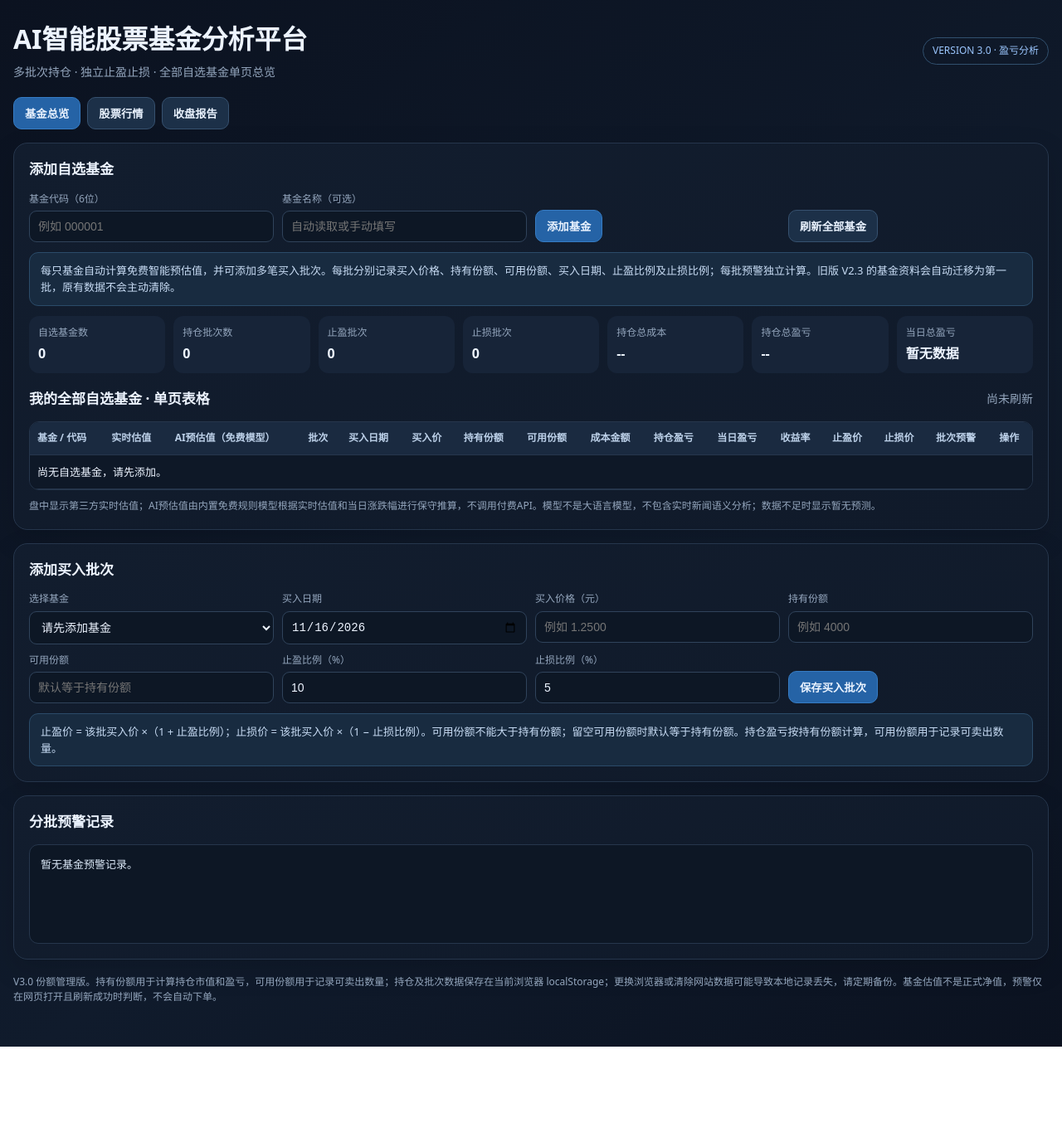
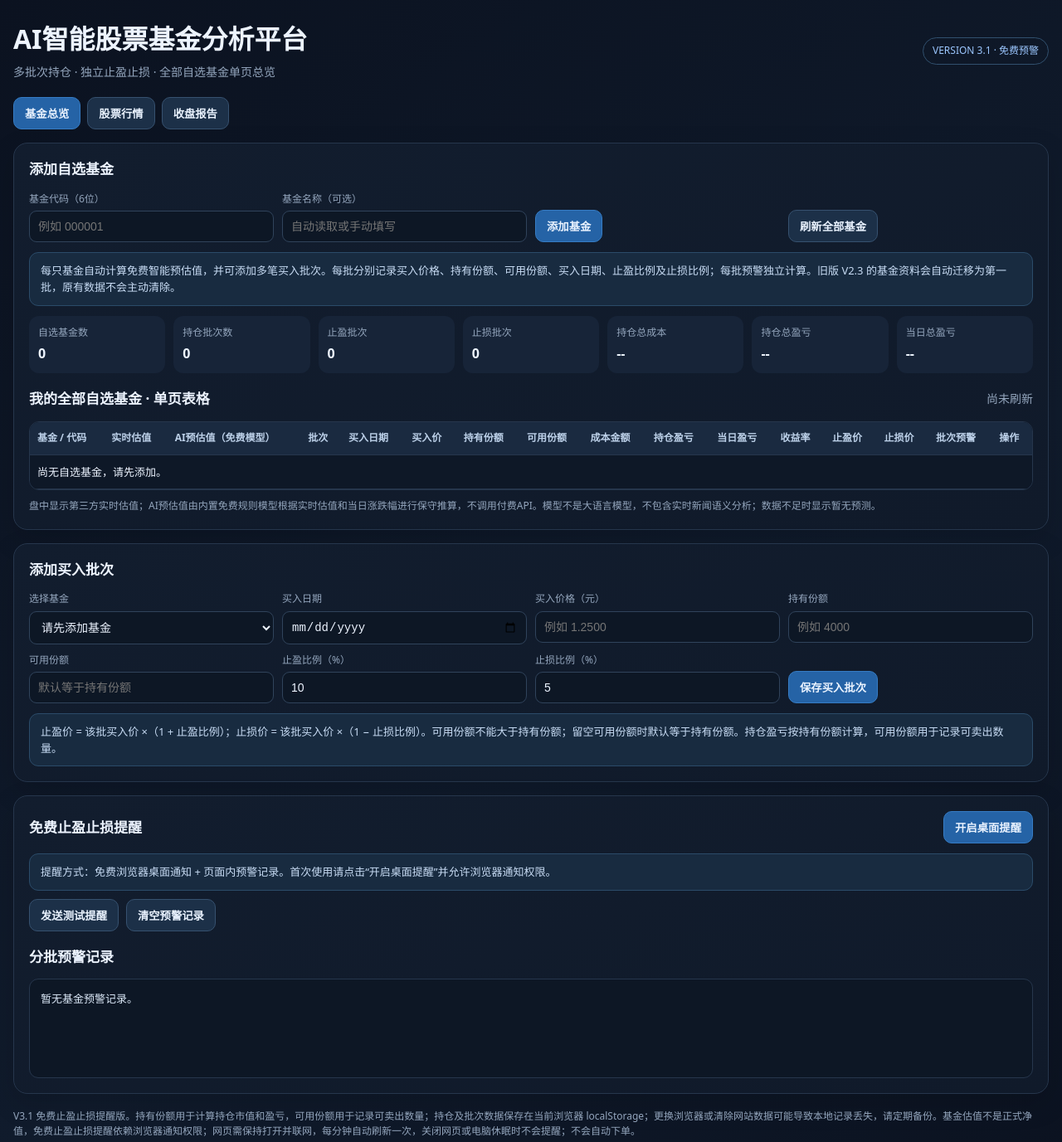
Before and after one commit to amy547405-blip/ai-investment-platform-v2, a plain HTML site: page index.html in a window 1280 px wide. Shown: the whole page at 83% size. Before the commit the page ends 1262 px from the top, so only its background shows below. Drawn offline with Linux system fonts and the light colour scheme.

Commit message:
Add files via upload

```diff
--- a/index.html
+++ b/index.html
@@ -15,7 +15,7 @@ footer{color:var(--muted);font-size:12px;margin-top:18px}.hide{display:none!impo
 @media(max-width:850px){.grid{grid-template-columns:1fr}.fields{grid-template-columns:repeat(2,minmax(120px,1fr))}.metrics{grid-template-columns:repeat(2,1fr)}.full{grid-column:auto}.wrap{padding:15px 10px 30px}.card{padding:14px}}
 </style></head>
 <body><main class="wrap">
-<header class="top"><div class="brand"><h1>AI智能股票基金分析平台</h1><p>多批次持仓 · 独立止盈止损 · 全部自选基金单页总览</p></div><span class="tag">VERSION 3.0 · 盈亏分析</span></header>
+<header class="top"><div class="brand"><h1>AI智能股票基金分析平台</h1><p>多批次持仓 · 独立止盈止损 · 全部自选基金单页总览</p></div><span class="tag">VERSION 3.1 · 免费预警</span></header>
 <div class="tabs"><button class="tab active" data-tab="fund">基金总览</button><button class="tab" data-tab="stock">股票行情</button><button class="tab" data-tab="report">收盘报告</button></div>
 
 <section id="fund" class="tabpage">
@@ -56,7 +56,10 @@ footer{color:var(--muted);font-size:12px;margin-top:18px}.hide{display:none!impo
 <div class="notice">止盈价 = 该批买入价 ×（1 + 止盈比例）；止损价 = 该批买入价 ×（1 − 止损比例）。可用份额不能大于持有份额；留空可用份额时默认等于持有份额。持仓盈亏按持有份额计算，可用份额用于记录可卖出数量。</div>
 </div>
 <div class="card" style="margin-top:16px">
-<h2>分批预警记录</h2><div id="fundAlertLog" class="report">暂无基金预警记录。</div>
+<div class="row" style="justify-content:space-between;align-items:center"><h2 style="margin:0">免费止盈止损提醒</h2><button class="btn primary" id="enableNotify">开启桌面提醒</button></div>
+<div class="notice" id="notifyStatus">提醒方式：免费浏览器桌面通知 + 页面内预警记录。首次使用请点击“开启桌面提醒”并允许浏览器通知权限。</div>
+<div class="row" style="margin-top:10px"><button class="btn" id="testNotify">发送测试提醒</button><button class="btn" id="clearAlertLog">清空预警记录</button></div>
+<h2 style="margin-top:18px">分批预警记录</h2><div id="fundAlertLog" class="report">暂无基金预警记录。</div>
 </div>
 </section>
 
@@ -66,7 +69,7 @@ footer{color:var(--muted);font-size:12px;margin-top:18px}.hide{display:none!impo
 <div class="card"><h2>股票观察说明</h2><p class="muted">大唐发电（601991）行情用于观察。基金多批次持仓与预警集中显示在“基金总览”页。</p></div>
 </section>
 <section id="report" class="tabpage hide"><div class="card"><h2>每日观察报告</h2><div class="row"><button class="btn primary" id="makeReport">生成今日报告</button><button class="btn" id="copyReport">复制报告</button></div><div class="report" id="reportText" style="margin-top:12px">点击生成今日报告。</div></div></section>
-<footer>V3.0 份额管理版。持有份额用于计算持仓市值和盈亏，可用份额用于记录可卖出数量；持仓及批次数据保存在当前浏览器 localStorage；更换浏览器或清除网站数据可能导致本地记录丢失，请定期备份。基金估值不是正式净值，预警仅在网页打开且刷新成功时判断，不会自动下单。</footer>
+<footer>V3.1 免费止盈止损提醒版。持有份额用于计算持仓市值和盈亏，可用份额用于记录可卖出数量；持仓及批次数据保存在当前浏览器 localStorage；更换浏览器或清除网站数据可能导致本地记录丢失，请定期备份。基金估值不是正式净值，免费止盈止损提醒依赖浏览器通知权限；网页需保持打开并联网，每分钟自动刷新一次，关闭网页或电脑休眠时不会提醒；不会自动下单。</footer>
 </main>
 <script>
 const $=id=>document.getElementById(id);
@@ -180,7 +183,9 @@ function editBatchPrompt(code,id){
 function removeBatch(code,id){const f=funds.find(x=>x.code===code);if(!f)return;if(!confirm('确定删除该买入批次？'))return;f.batches=f.batches.filter(b=>b.id!==id);save();render()}
 function logAlert(msg){
  let logs=JSON.parse(localStorage.getItem('aip_fund_alert_log_v24')||'[]');logs.unshift(new Date().toLocaleString('zh-CN')+' · '+msg);logs=logs.slice(0,100);localStorage.setItem('aip_fund_alert_log_v24',JSON.stringify(logs));
- if('Notification'in window&&Notification.permission==='granted')new Notification('基金批次价格预警',{body:msg});
+ if('Notification'in window&&Notification.permission==='granted'){
+  try{new Notification('基金止盈止损提醒',{body:msg,tag:'fund-alert-'+Date.now()});}catch(e){showPageAlert(msg)}
+ }else showPageAlert(msg);
 }
 function checkAllAlerts(){
  let changed=false;
@@ -210,8 +215,11 @@ async function refreshAll(){
 function switchTab(id){document.querySelectorAll('.tab').forEach(x=>x.classList.toggle('active',x.dataset.tab===id));document.querySelectorAll('.tabpage').forEach(x=>x.classList.toggle('hide',x.id!==id))}
 document.querySelectorAll('.tab').forEach(x=>x.onclick=()=>switchTab(x.dataset.tab));
 $('addFund').onclick=addFund;$('addBatch').onclick=addBatch;$('refreshFunds').onclick=refreshAll;
+$('enableNotify').onclick=enableNotifications;$('testNotify').onclick=sendTestNotification;
+$('clearAlertLog').onclick=()=>{if(confirm('确定清空所有预警记录吗？')){localStorage.removeItem('aip_fund_alert_log_v24');renderLogs()}};
+updateNotifyStatus();
 $('newCode').addEventListener('keydown',e=>{if(e.key==='Enter')addFund()});
-$('makeReport').onclick=()=>{$('reportText').textContent=['AI智能股票基金分析平台 V3.0｜每日观察报告','日期：'+new Date().toLocaleString('zh-CN'),'自选基金：'+funds.length+'只','持仓批次：'+funds.reduce((n,f)=>n+(f.batches||[]).length,0)+'批',...funds.flatMap(f=>(f.batches||[]).map((b,i)=>{const [st]=batchState(f,b);const a=getAIEstimate(f);const sh=Number(b.shares)||0,cost=(Number(b.buy)||0)*sh,val=(Number(f.price)||0)*sh,hold=sh>0&&f.price>0?val-cost:null,g=Number(f.growth),day=sh>0&&f.price>0&&Number.isFinite(g)&&g>-100?val*g/(100+g):null;return `${f.name}（${f.code}）第${i+1}批：买入价${fmt(b.buy)}，持有份额${fmt(sh,2)}，可用份额${fmt(b.availableShares??sh,2)}，实时估值${fmt(f.price)}，持仓盈亏${hold===null?'暂无':hold.toFixed(2)+'元'}，当日盈亏${day===null?'暂无':day.toFixed(2)+'元'}，AI预估值${a?fmt(a.value):'暂无'}，状态${st}`})),'说明：AI预估值由免费内置规则模型按实时估值和当日涨跌幅保守推算，不是大语言模型或新闻分析，置信度较低；实时估值为第三方盘中估算，非基金公司正式净值。报告仅供参考，不构成投资建议。'].join('\n')};
+$('makeReport').onclick=()=>{$('reportText').textContent=['AI智能股票基金分析平台 V3.1｜每日观察报告','日期：'+new Date().toLocaleString('zh-CN'),'自选基金：'+funds.length+'只','持仓批次：'+funds.reduce((n,f)=>n+(f.batches||[]).length,0)+'批',...funds.flatMap(f=>(f.batches||[]).map((b,i)=>{const [st]=batchState(f,b);const a=getAIEstimate(f);const sh=Number(b.shares)||0,cost=(Number(b.buy)||0)*sh,val=(Number(f.price)||0)*sh,hold=sh>0&&f.price>0?val-cost:null,g=Number(f.growth),day=sh>0&&f.price>0&&Number.isFinite(g)&&g>-100?val*g/(100+g):null;return `${f.name}（${f.code}）第${i+1}批：买入价${fmt(b.buy)}，持有份额${fmt(sh,2)}，可用份额${fmt(b.availableShares??sh,2)}，实时估值${fmt(f.price)}，持仓盈亏${hold===null?'暂无':hold.toFixed(2)+'元'}，当日盈亏${day===null?'暂无':day.toFixed(2)+'元'}，AI预估值${a?fmt(a.value):'暂无'}，状态${st}`})),'说明：AI预估值由免费内置规则模型按实时估值和当日涨跌幅保守推算，不是大语言模型或新闻分析，置信度较低；实时估值为第三方盘中估算，非基金公司正式净值。报告仅供参考，不构成投资建议。'].join('\n')};
 $('copyReport').onclick=()=>navigator.clipboard?.writeText($('reportText').textContent).then(()=>alert('报告已复制')).catch(()=>alert('复制失败，请手动复制'));
 $('batchDate').value=new Date().toISOString().slice(0,10);
 render();if(funds.length)refreshAll();setInterval(()=>{if(!document.hidden)refreshAll()},60000);
```
